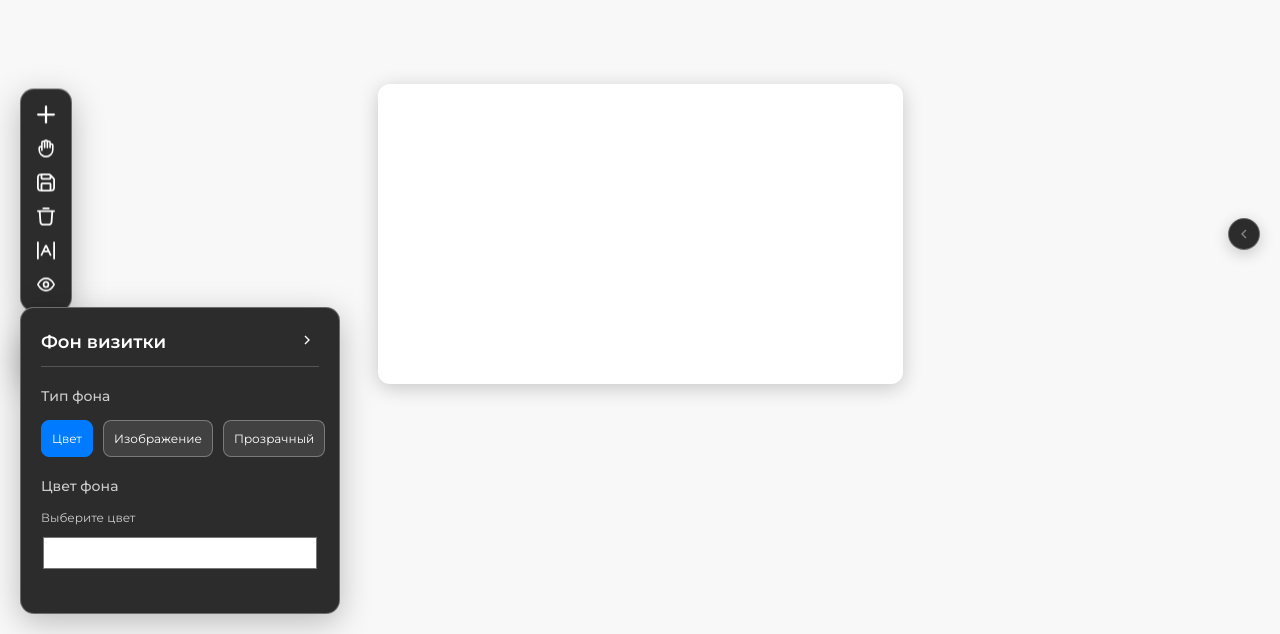
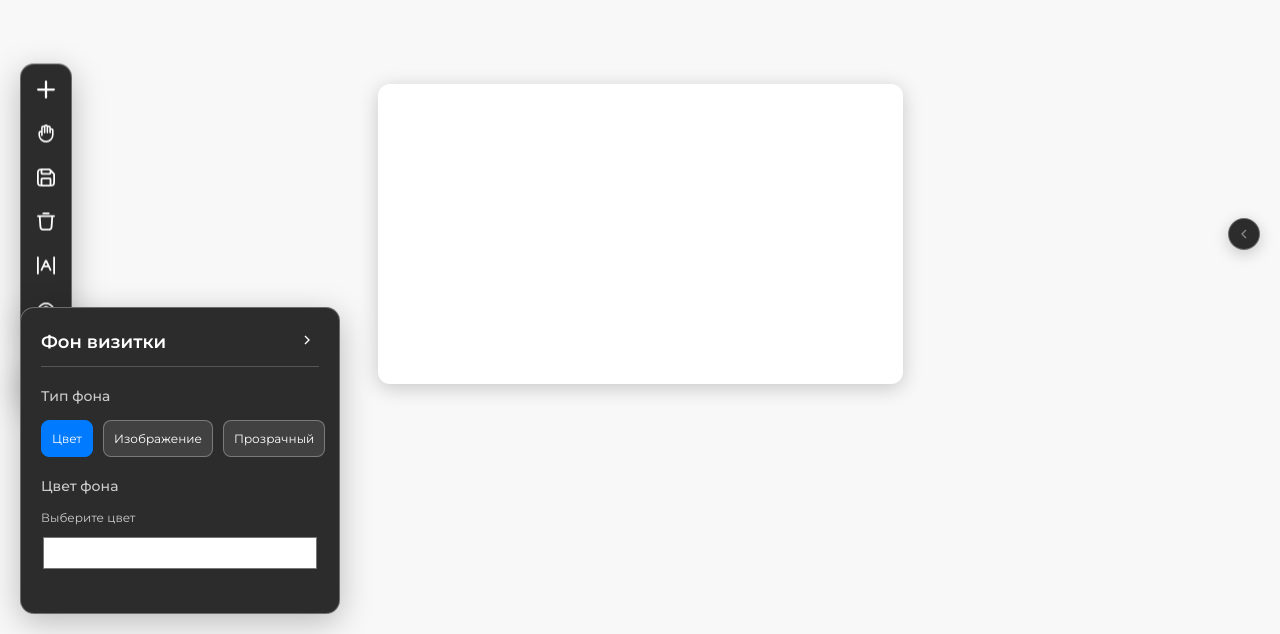
Before and after one commit to mikishlep/Business-Card-Constructor, a Vue app: page / in a window 1280 px wide. Shown: the part 166-800 px from the top of the page. Built offline with nearby package versions, Linux system fonts and the light colour scheme.

Commit message:
Увеличен промежуток между элементами в компоненте ToolPanel с 15px до 25px для улучшения визуального восприятия.

```diff
--- a/src/components/ToolPanel.vue
+++ b/src/components/ToolPanel.vue
@@ -74,7 +74,7 @@ function handleDeleteSelected() {
 .toolPanel-container {
     display: grid;
     /*grid-template-columns: repeat(2, 1fr);*/
-    gap: 15px;
+    gap: 25px;
 }
 
 .toolPanel-buttons {
```
